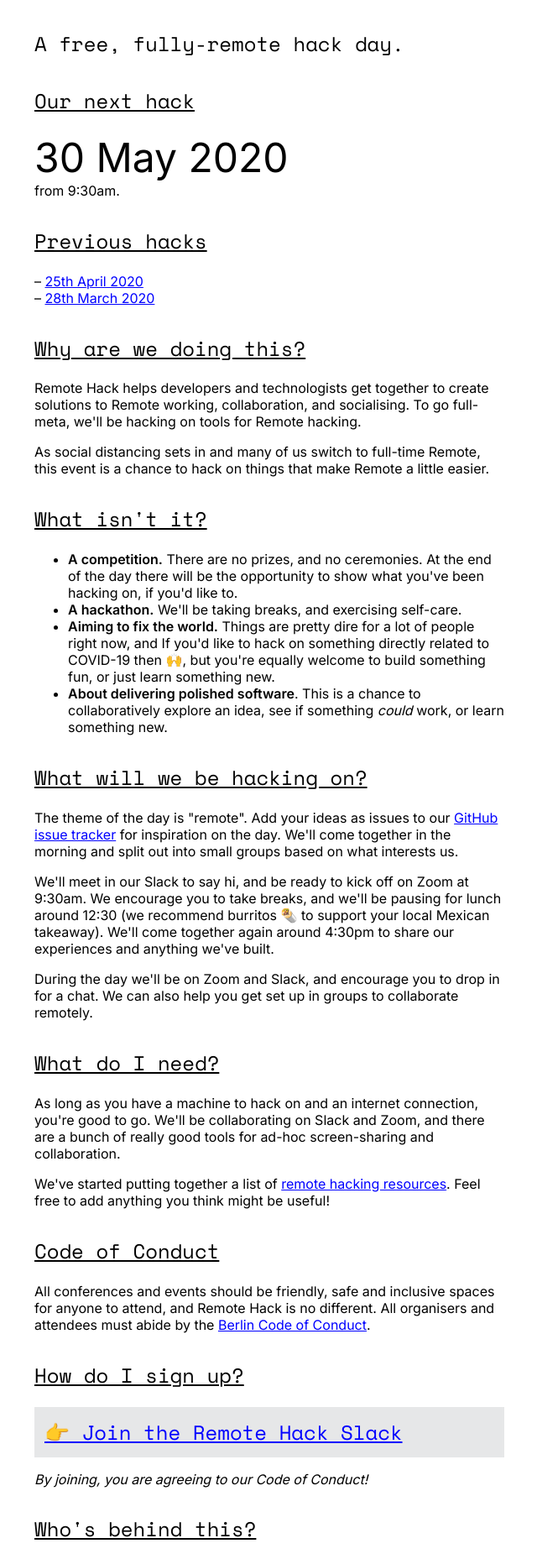
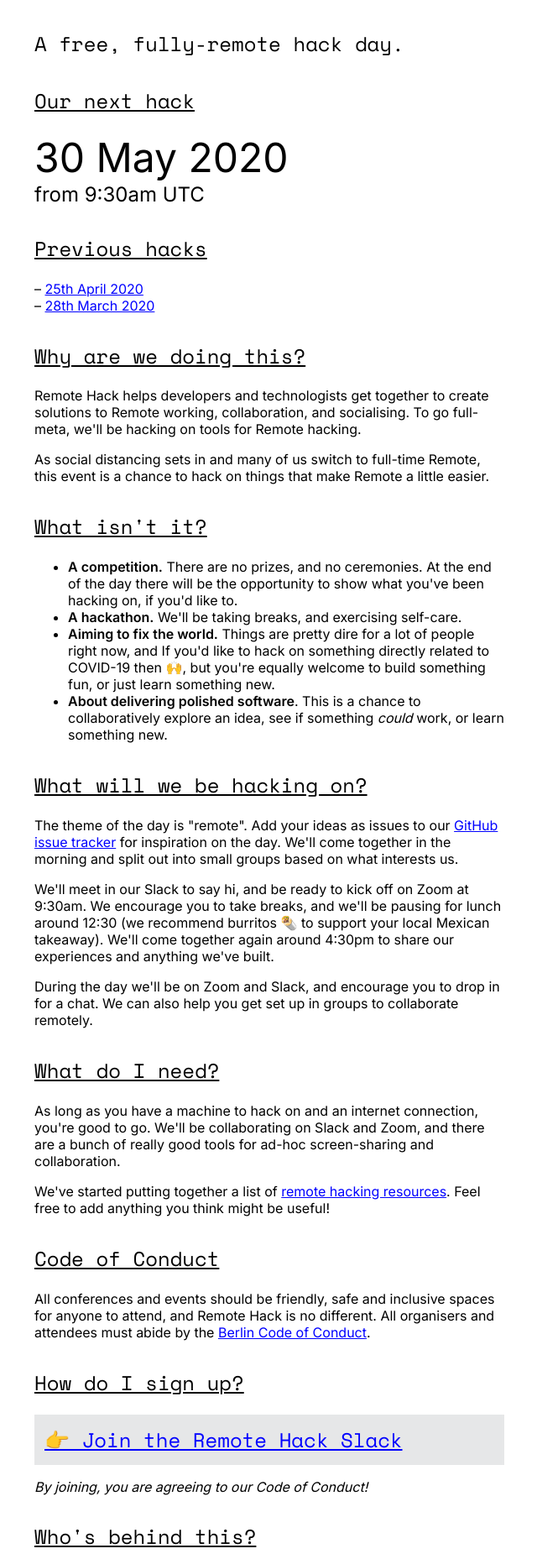
Before and after one commit to remotehack/remotehack.github.io, a Jekyll site: the page built from index.html, in a window 1280 px wide. Shown: the part 530-2387 px from the top of the page at 84% size, without its empty margins (319-959 px from the left). Built offline with Jekyll 4.4.1, drawn with Linux system fonts in a browser that asks for light colours.

Commit message:
Display time + timezone

```diff
--- a/index.html
+++ b/index.html
@@ -14,7 +14,14 @@
 <h2>Our next hack</h2>
 
 <p class="📅">
-  <time datetime="2020-5-30">{{ page.start | date_to_long_string }}</time> from 9:30am.
+  <time datetime="{{page.start}}">
+    {{ page.start | date_to_long_string }}
+
+    <span>
+      from {{ page.start | date: "%k:%M%P %Z"  %}}
+    </span>
+
+  </time>
 </p>
 <script type="application/ld+json">
   {
--- a/stylez.css
+++ b/stylez.css
@@ -92,6 +92,10 @@
   font-size: 3em;
   display:block;
   font-weight: inherit;
+}
+.📅 time > span {
+  display: block;
+  font-size: 0.5em;
 }
 
 main {
```
